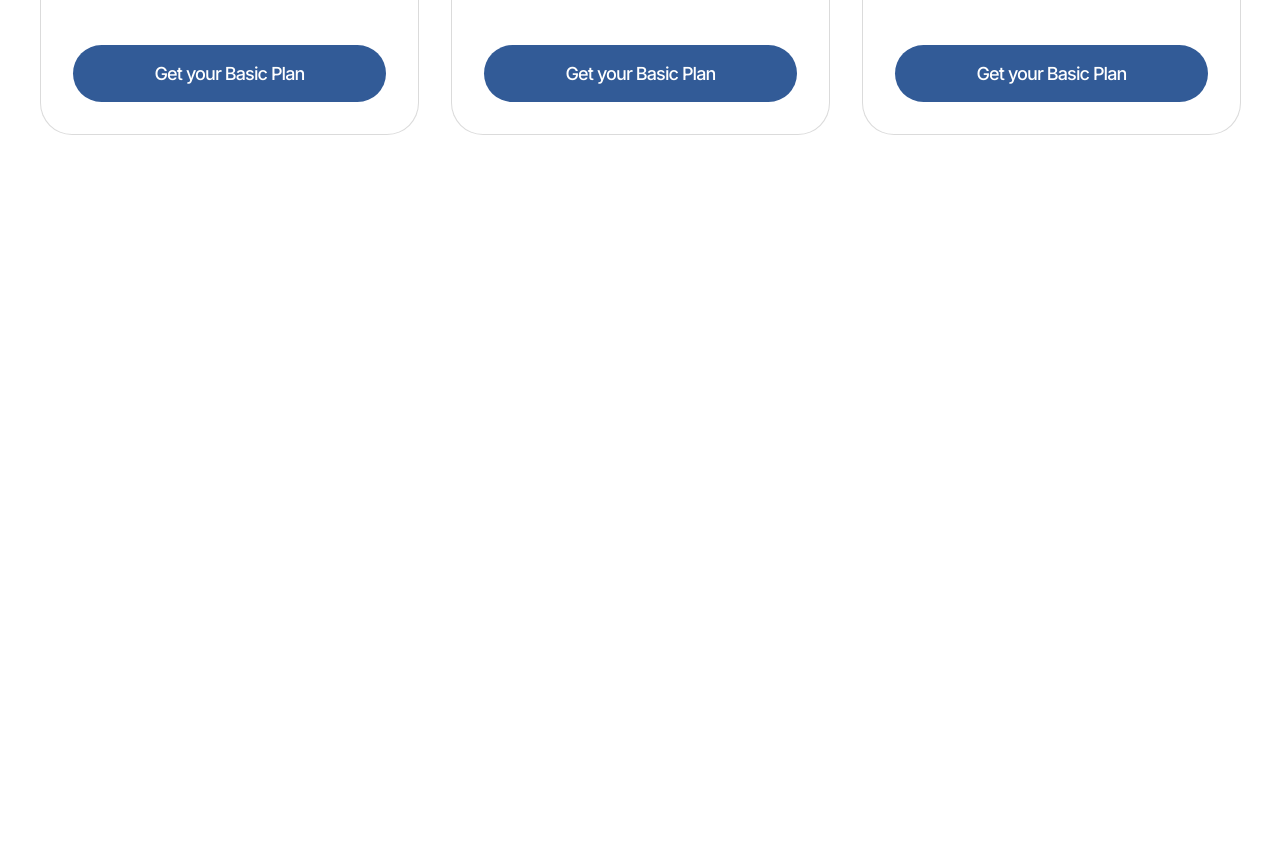
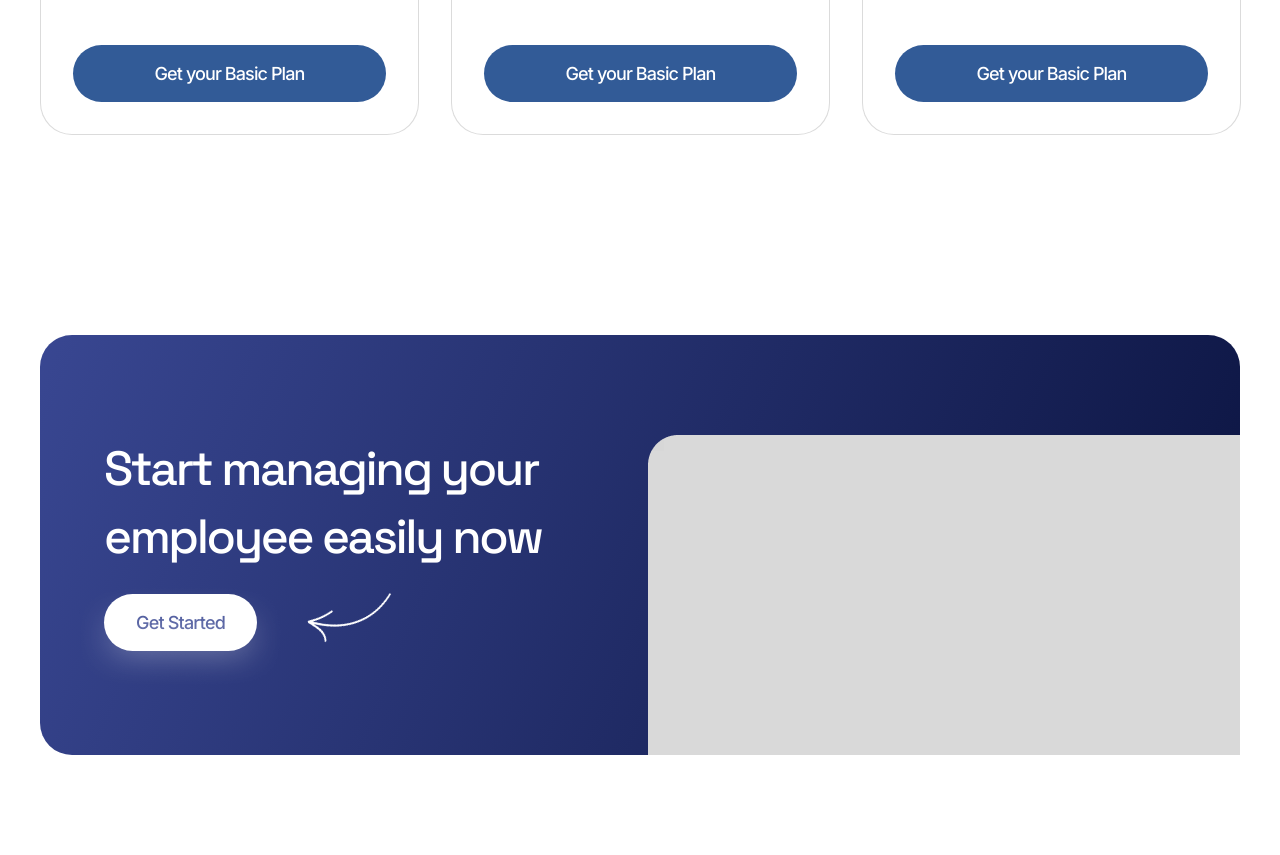
Before and after one commit to arafatYasir/MERN-Project-4, a plain HTML site: page index.html in a window 1280 px wide. Shown: the part 4233-5088 px from the top of the page. Before the commit the page ends 4468 px from the top, so only its background shows below. Drawn offline with Linux system fonts and the light colour scheme.

Commit message:
Manage section added

```diff
--- a/css/style.css
+++ b/css/style.css
@@ -705,3 +705,61 @@ nav .buttons {
     background: #fff;
     color: #325B97;
 }
+
+/* ----Manage Section---- */
+#manage {
+    padding-top: 100px;
+    padding-bottom: 100px;
+}
+
+#manage .card {
+    border-radius: 32px;
+    background: linear-gradient(112deg, #394792 -0.65%, #070F39 107.76%);
+    padding: 100px 0 104px 64px;
+    position: relative;
+}
+
+#manage .card .title {
+    max-width: 457px;
+    color: #FFF;
+    font-family: "Space Grotesk", serif;
+    font-size: 48px;
+    font-weight: 500;
+    line-height: 67.2px;
+    letter-spacing: -2.4px;
+}
+
+#manage .card button {
+    background: #fff;
+    color: #394792;
+    font-family: "Inter", sans-serif;
+    font-size: 18px;
+    font-weight: 500;
+    letter-spacing: -0.81px;
+    border: 0;
+    border-radius: 30px;
+    padding: 18px 32px;
+    margin-top: 24px;
+    position: relative;
+    cursor: pointer;
+}
+
+#manage .card button img:first-child {
+    position: absolute;
+    left: -32px;
+    bottom: -40px;
+}
+
+#manage .card button img:last-child {
+    width: 100px;
+    position: absolute;
+    top: -30px;
+    right: -140px;
+    transform: rotate(150deg);
+}
+
+#manage .card>img {
+    position: absolute;
+    right: 0;
+    bottom: 0;
+}
--- a/index.html
+++ b/index.html
@@ -346,6 +346,20 @@
                 </div>
             </div>
         </section>
+
+        <!-- Manage Section -->
+        <section id="manage">
+            <div class="container">
+                <div class="card">
+                    <h2 class="title">Start managing your employee easily now</h2>
+                    <button>Get Started
+                        <img src="./images/gradient.webp" alt="gradient">
+                        <img src="./images/banner_arrow.webp" alt="arrow">
+                    </button>
+                    <img src="./images/manage_shape.webp" alt="Shape">
+                </div>
+            </div>
+        </section>
     </main>
 </body>
 
```
